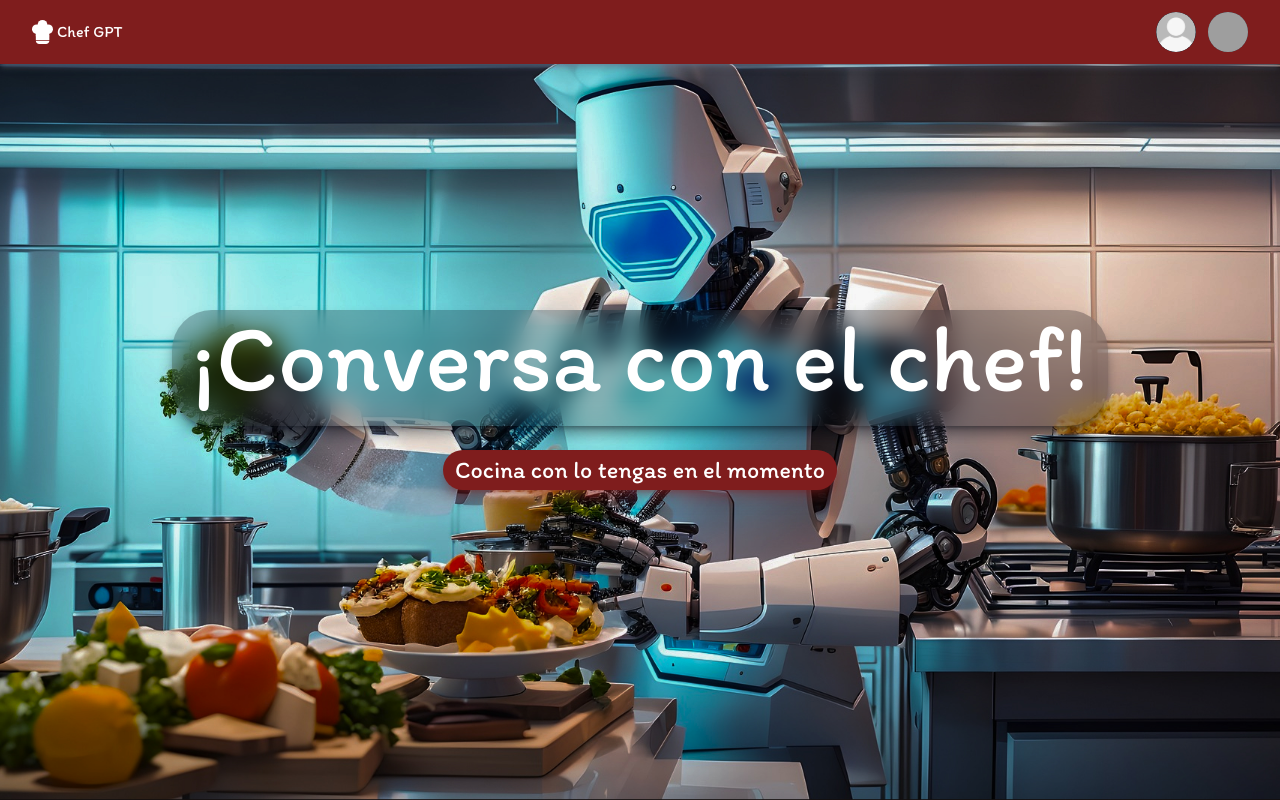
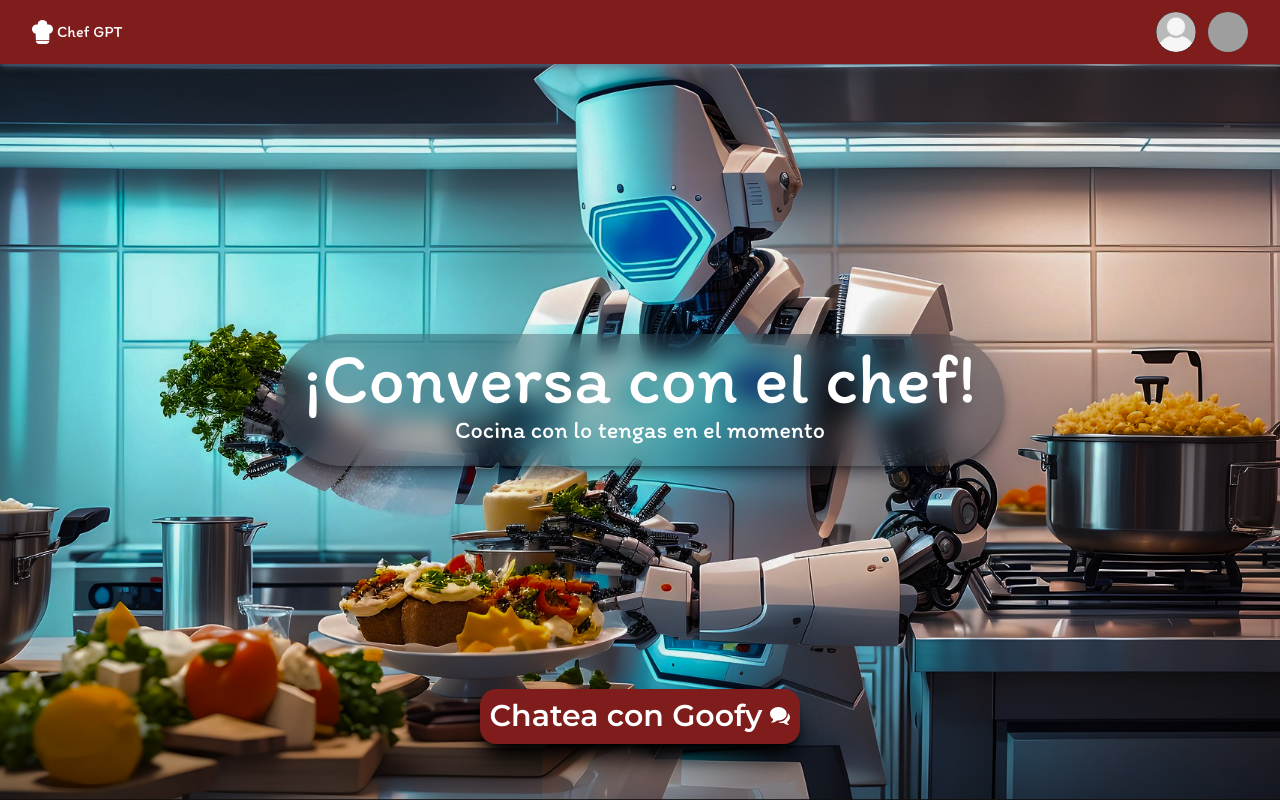
Before and after one commit to No-Country/S12-04-T-Node-React, a React (Vite) app in the folder frontend/: page / in a window 1280 px wide. Built offline with nearby package versions, Linux system fonts and the light colour scheme; grey boxes are pictures that could not be loaded.

Commit message:
element sizes in home

```diff
--- a/frontend/src/pages/Home.jsx
+++ b/frontend/src/pages/Home.jsx
@@ -1,5 +1,6 @@
 import { Link } from "react-router-dom";
-/* import { GiClick } from "react-icons/gi"; */
+import { ImBubbles2 } from "react-icons/im";
+
 
 const Home = () => {
   return (
@@ -8,21 +9,24 @@ const Home = () => {
         className={`bg-cover bg-center h-screen flex items-center justify-center bg-[url('/src/assets/images/header-img.jpg')]`}
       >
         {/* Contenedor con blur */}
-        <div className="flex flex-col items-center gap-4 sm:gap-6">
-          <div className="bg-opacity-25 backdrop-filter sm:pb-5 backdrop-blur-md px-5 text-[1.782rem]  text-white text-center  rounded-[1rem] sm:rounded-[2.5rem] bg-gray-950 shadow-lg shadow-gray-950/50">
-            <h1 className=" sm:text-5xl md:text-6xl lg:text-7xl xl:text-8xl font-bold">
+        <div className="flex flex-col items-center gap-4 px-4 sm:gap-6">
+          <div className="bg-opacity-40 backdrop-filter sm:pb-5 backdrop-blur-sm xl:backdrop-blur-md px-2 text-[1.782rem]  text-white text-center  rounded-[1rem] sm:rounded-[2.5rem] bg-black xl:bg-gray-800/30 shadow-lg shadow-gray-950/50 flex flex-col gap-0 items-center justify-center sm:pt-2 sm:px-3 md:px-2 xl:px-7 xl:rounded-full">
+            <h1 className="text-[1.5rem] sm:text-5xl md:text-6xl lg:text-7xl font-bold">
               ¡Conversa con el chef!
             </h1>
+            <p className="text-center text-white text-base text-[0.73rem] sm:text-lg md:text-xl lg:text-2xl font-bold">
+              Cocina con lo tengas en el momento
+            </p>
           </div>
-          <button className="bg-red-900 shadow-lg shadow-red-900/50 rounded-full flex items-center">
-            <Link to="chat" className="shadow-cyan-500/50 flex items-center">
-              <p className="text-center text-white text-base text-[0.652rem] sm:text-lg md:text-xl lg:text-2xl px-3 py-1 rounded-full font-[500]">
-                Cocina con lo tengas en el momento
-              </p>
-              {/* <GiClick className="text-white" size={40} /> */}
-            </Link>
-          </button>
         </div>
+        <button className="bg-red-900 shadow-md shadow-white xl:shadow-black xl:shadow-xl rounded-md xl:rounded-2xl flex items-center justify-center absolute bottom-4 w-60 sm:w-96 xl:bottom-14 xl:w-[20rem]">
+          <Link
+            to="chat"
+            className="flex items-center text-white gap-2 py-[0.5rem] sm:py-[0.6rem] font-semibold text-xs xl:text-3xl"
+          >
+            Chatea con Goofy <ImBubbles2 className="text-white" size={20} />
+          </Link>
+        </button>
       </div>
     </>
   );
```
